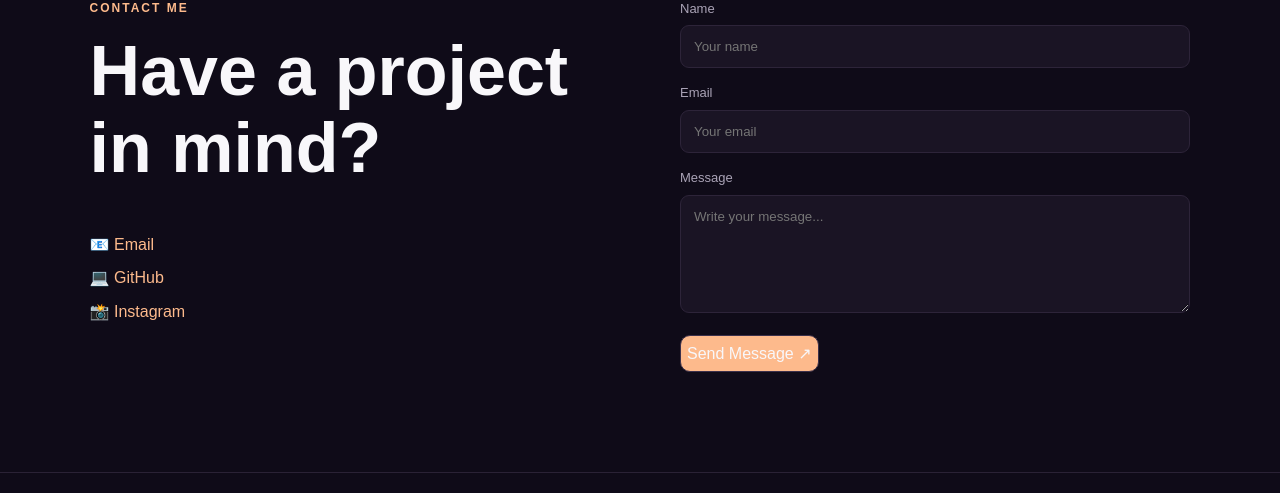
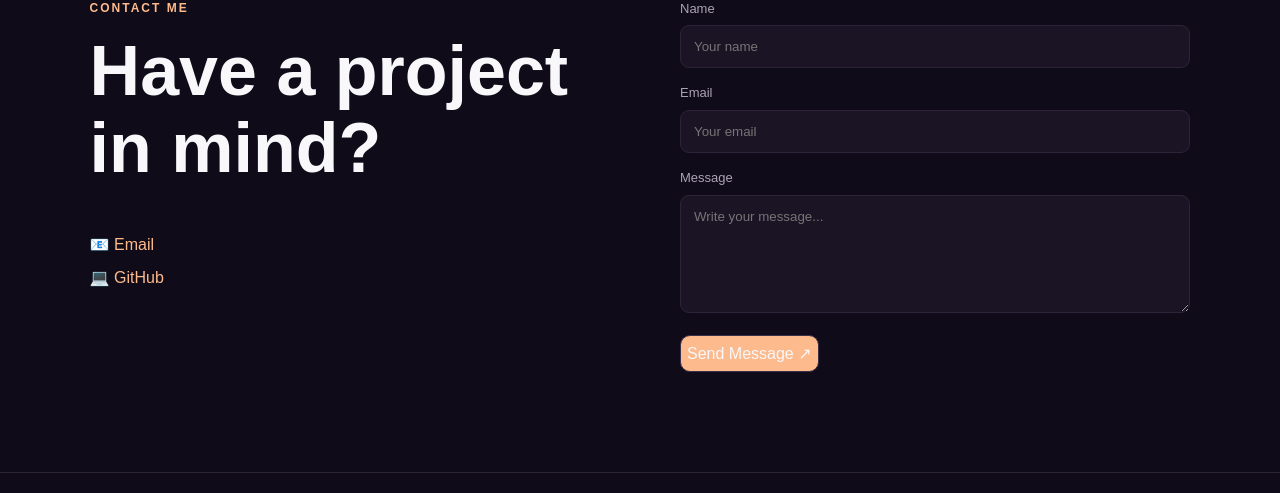
Before and after one commit to Luffysun09/Real-Web-Project, a Django app: page / in a window 1280 px wide. Shown: the part 3269-3762 px from the top of the page. Run offline with Django 5.2, Linux system fonts and the light colour scheme.

Commit message:
deleted instagram contact

```diff
--- a/mywebsite/templates/index.html
+++ b/mywebsite/templates/index.html
@@ -517,9 +517,6 @@
                         💻 GitHub
                     </a>
 
-                    <a href="https://www.instagram.com/khosrevi_hossein/" target="_blank">
-                        📸 Instagram
-                    </a>
 
                 </div>
 
```
